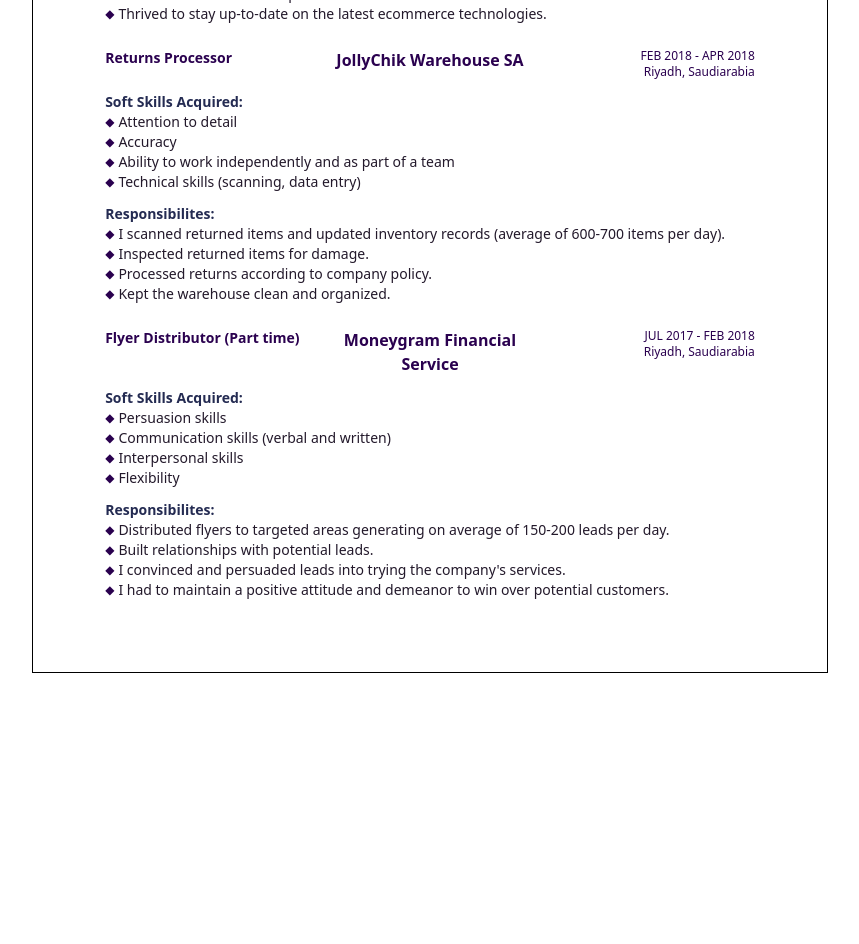
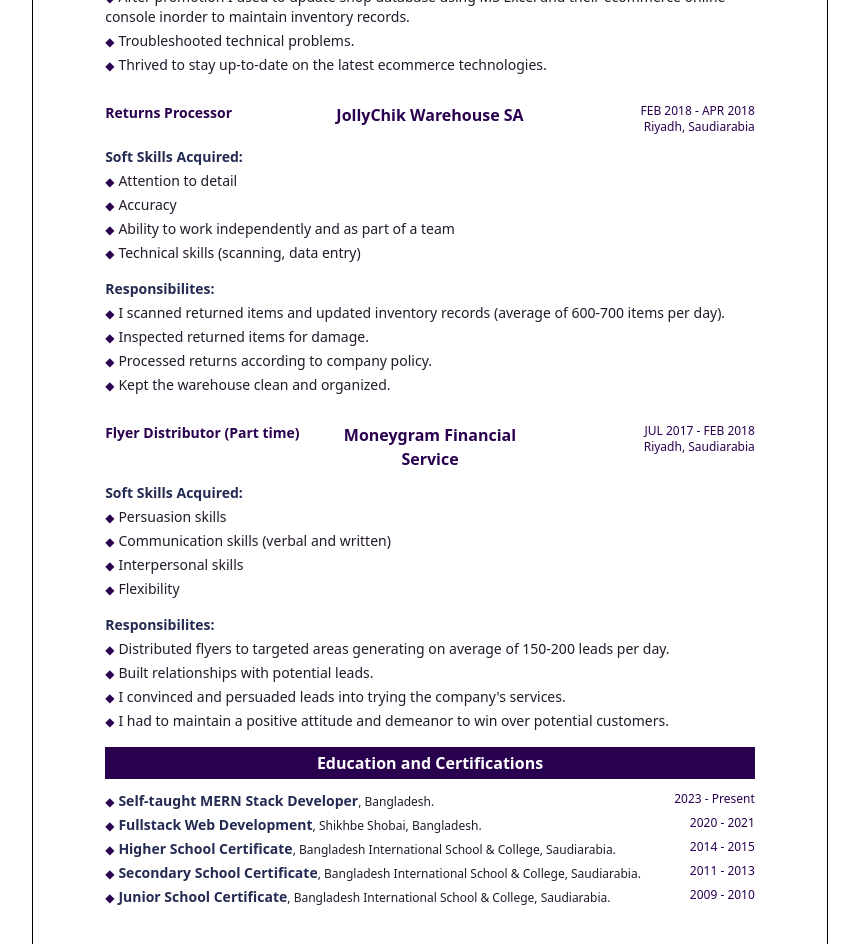
Before and after one commit to webdevsk/next-resume, a React (Vite) app: page / in a window 1280 px wide. Shown: the part 1000-1944 px from the top of the page, without its empty margins (210-1069 px from the left). Before the commit the page ends 1737 px from the top, so only its background shows below. Built offline with nearby package versions, Linux system fonts and the light colour scheme.

Commit message:
Done with Education and Certificates. Changed Bullet method.

```diff
--- a/src/resume.js
+++ b/src/resume.js
@@ -3,7 +3,7 @@ const resume = {
     honorifics: "Mohammed",
     firstName: "Salman",
     lastName: "Khan",
-    photo: "",
+    photo: null,
     title: "Frontend Web Developer",
     location: "Dhaka, Bangladesh",
     phone: "+880 1305 335 088",
@@ -125,12 +125,41 @@ const resume = {
       },
     ],
     educations: [
-      //   {
-      //     title: null,
-      //     institute: null,
-      //     dateFrom: null,
-      //     dateTo: null,
-      //   },
+      {
+        title: "Self-taught MERN Stack Developer",
+        institute: null,
+        location: "Bangladesh",
+        dateFrom: "2023",
+        dateTo: "Present",
+      },
+      {
+        title: "Fullstack Web Development",
+        institute: "Shikhbe Shobai",
+        location: "Bangladesh",
+        dateFrom: "2020",
+        dateTo: "2021",
+      },
+      {
+        title: "Higher School Certificate",
+        institute: "Bangladesh International School & College",
+        location: "Saudiarabia",
+        dateFrom: "2014",
+        dateTo: "2015",
+      },
+      {
+        title: "Secondary School Certificate",
+        institute: "Bangladesh International School & College",
+        location: "Saudiarabia",
+        dateFrom: "2011",
+        dateTo: "2013",
+      },
+      {
+        title: "Junior School Certificate",
+        institute: "Bangladesh International School & College",
+        location: "Saudiarabia",
+        dateFrom: "2009",
+        dateTo: "2010",
+      },
     ],
   },
 }
--- a/src/templates/Template1.css
+++ b/src/templates/Template1.css
@@ -1,6 +1,8 @@
 @tailwind base;
 @tailwind components;
 @tailwind utilities;
+
+/* Tailwind has built in Post CSS Nested library which compiles nested styles on build. Linter may show errors here but thats nothing to worry about */
 
 #template {
   --theme: #2a014f;
@@ -53,8 +55,7 @@
   }
 
   #experiences {
-    @apply border-t border-accent;
-
+    @apply mb-template;
     .heading {
       @apply bg-theme py-1 text-center [&>*]:text-white;
     }
@@ -66,22 +67,48 @@
       @apply flex flex-col gap-y-3;
     }
     .row {
-      @apply grid grid-cols-3 gap-x-2;
+      @apply grid grid-cols-2 gap-x-2 sm:grid-cols-3;
     }
-    .position > * {
-      @apply font-bold text-theme;
+    .position {
+      @apply row-span-2 sm:row-span-1;
+      & > * {
+        @apply font-bold text-theme max-sm:text-sm;
+      }
     }
     .company {
-      @apply text-center;
+      @apply text-end sm:text-center;
     }
     .date {
-      @apply text-end text-theme;
+      @apply text-end;
+    }
+
+    .soft-skills,
+    .responsibilities {
+      @apply mb-1 mt-1 flex flex-col gap-y-1;
+    }
+  }
+
+  #education {
+    @apply mb-template;
+    .heading {
+      @apply mb-template bg-theme py-1 text-center [&>*]:text-white;
+    }
+
+    .content {
+      @apply flex flex-col gap-y-1;
+    }
+
+    .row {
+      @apply flex-wrap justify-between sm:flex;
     }
   }
 }
 
 @layer utilities {
-  .bullet-list > * {
-    @apply flex gap-1 before:mt-1 before:text-xs before:leading-3 before:text-theme before:content-["◆"];
+  .bullet-item:before {
+    @apply me-1 text-xs leading-3 text-theme content-["◆"];
+  }
+  .date > * {
+    @apply text-theme;
   }
 }
--- a/src/templates/Template1.jsx
+++ b/src/templates/Template1.jsx
@@ -104,10 +104,10 @@ const Template1 = ({ printMode }) => {
               <div key={category.heading} className="col">
                 <h6>{category.heading}</h6>
 
-                <ul className="skillset bullet-list">
+                <ul className="skillset">
                   {category.data.map((skill) => (
                     <li key={skill}>
-                      <p>{skill}</p>
+                      <p className="bullet-item">{skill}</p>
                     </li>
                   ))}
                 </ul>
@@ -173,20 +173,20 @@ const Template1 = ({ printMode }) => {
                 </div>
                 <div>
                   <h6>Soft Skills Acquired:</h6>
-                  <ul className="soft-skills bullet-list">
+                  <ul className="soft-skills">
                     {job.skills.map((skill) => (
                       <li key={skill}>
-                        <p>{skill}</p>
+                        <p className="bullet-item">{skill}</p>
                       </li>
                     ))}
                   </ul>
                 </div>
                 <div>
                   <h6>Responsibilites:</h6>
-                  <ul className="responsibilities bullet-list">
+                  <ul className="responsibilities">
                     {job.responsibilities.map((responsibility) => (
                       <li key={responsibility}>
-                        <p>
+                        <p className="bullet-item">
                           {responsibility}
                           {responsibility.at(-1) !== "." && "."}
                         </p>
@@ -199,6 +199,33 @@ const Template1 = ({ printMode }) => {
           </ul>
         </div>
       )}
+
+      {/* Education and Certifications */}
+      {data.educations.length !== 0 && (
+        <div id="education">
+          <div className="heading">
+            <h5>Education and Certifications</h5>
+          </div>
+          <ul className="content">
+            {data.educations.map((education) => (
+              <li key={education.title} className="row">
+                <div className="col info">
+                  <small className="bullet-item">
+                    <h6 className="inline">{education.title}</h6>
+                    {education.institute && `, ${education.institute}`}
+                    {education.location && `, ${education.location}`}.
+                  </small>
+                </div>
+                <div className="col date">
+                  <small>
+                    {education.dateFrom} - {education.dateTo}
+                  </small>
+                </div>
+              </li>
+            ))}
+          </ul>
+        </div>
+      )}
     </div>
   )
 }
```
Also changed, not shown: src/assets/photo.png.
